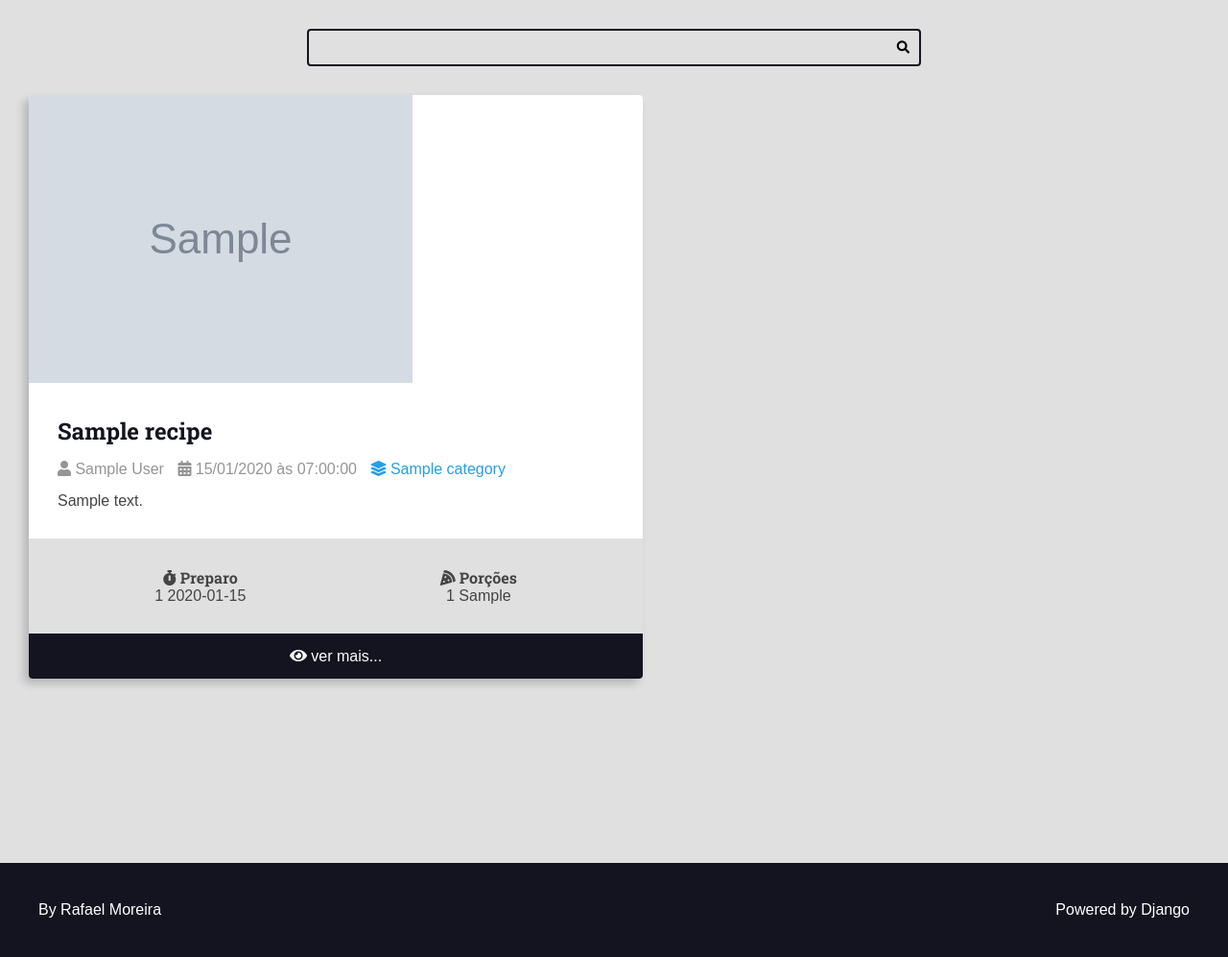
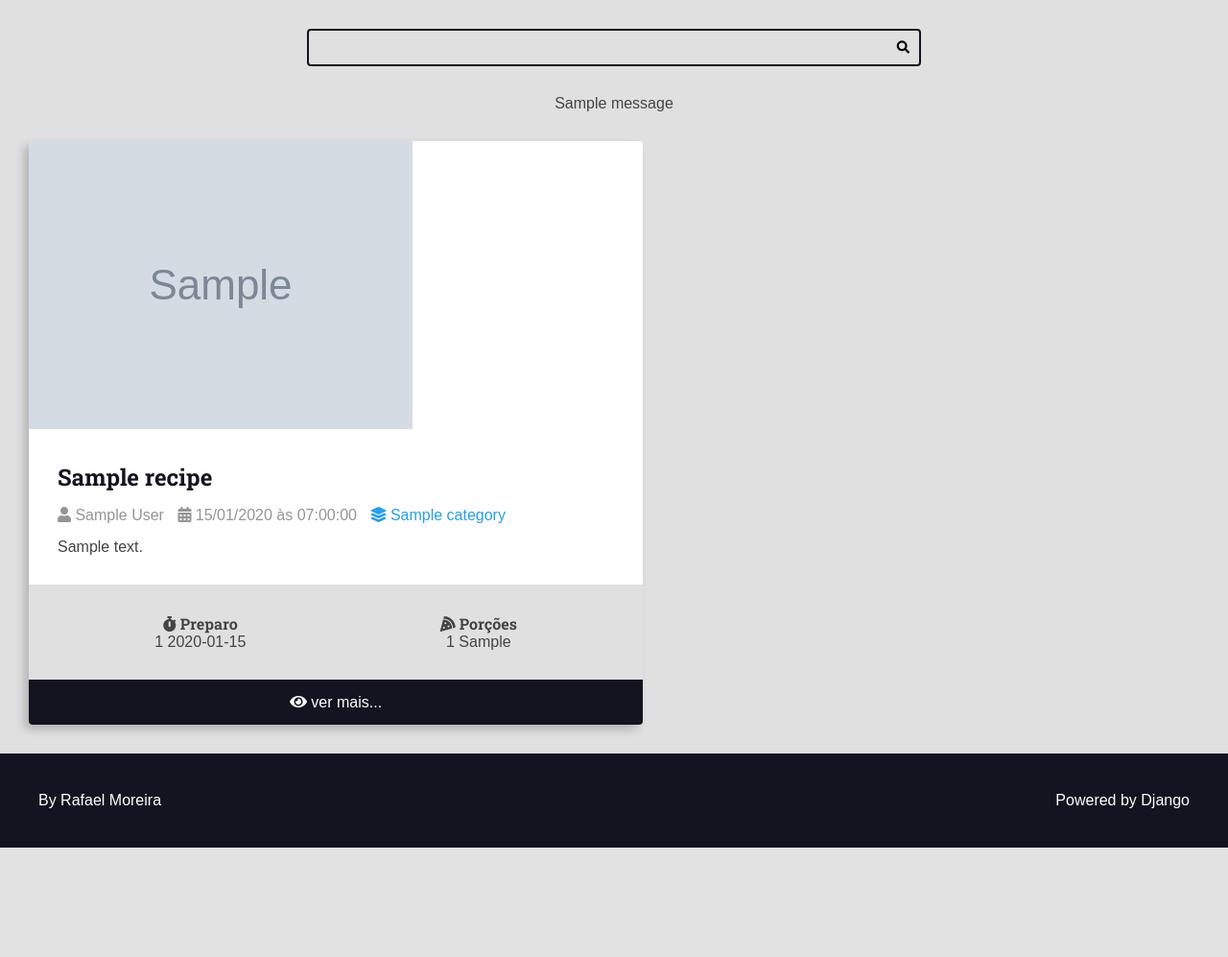
Before and after one commit to Rafael-Mota-Moraes/receitas-django, a Django app: template recipes/templates/recipes/pages/home.html in a window 1280 px wide. Shown: the part 113-1110 px from the top of the page at 96% size. After the commit the page ends 996 px from the top, so only its background shows below. Run offline with Django 5.2, Linux system fonts and the light colour scheme; the template is opened without the code that fills it: values that come from a table or form of the project are taken from there, others are empty; tables that the repository leaves empty hold one stand-in row (values such as "Sample post"); grey boxes marked "Sample" are stand-in pictures; one stand-in notice (Sample message) is shown.

Commit message:
Configurando flash messages

```diff
--- a/recipes/static/recipes/css/styles.css
+++ b/recipes/static/recipes/css/styles.css
@@ -139,7 +139,6 @@ h6 {
 
 .main-content {
   padding-top: 0;
-  min-height: 100vh;
 }
 
 .main-content-list {
--- a/recipes/templates/recipes/pages/home.html
+++ b/recipes/templates/recipes/pages/home.html
@@ -3,6 +3,15 @@
 {% block title %}Home |{% endblock title %}
 
 {% block content %}
+
+  {% if messages %}
+    <div class="main-content center container">
+      {% for message in messages %}
+        {{ message }}
+      {% endfor %}
+    </div>
+  {% endif %}
+
   <div class="main-content container main-content-list">
     {% for recipe in recipes %}
       {% include "recipes/partials/recipe.html" %}
--- a/recipes/views.py
+++ b/recipes/views.py
@@ -3,6 +3,7 @@ from recipes.models import Recipe
 from django.http import Http404
 from django.db.models import Q
 from utils.pagination import make_pagination
+from django.contrib import messages
 import os
 
 PER_PAGE = os.environ.get('PER_PAGE', 6)
@@ -12,6 +13,8 @@ def home(request):
     recipes = Recipe.objects.filter(is_published=True).order_by('-id')
 
     page_obj, pagination_range = make_pagination(request, recipes, PER_PAGE)
+
+    messages.success(request, 'SUCESSO')
 
     return render(request, 'recipes/pages/home.html', context={
         'recipes': page_obj,
@@ -52,6 +55,7 @@ def category(request, category_id):
 
 def search(request):
     search_term = request.GET.get('q', '').strip()
+
     if not search_term:
         raise Http404()
 
```
Also changed, not shown: project/settings.py (+8 -0 lines).
